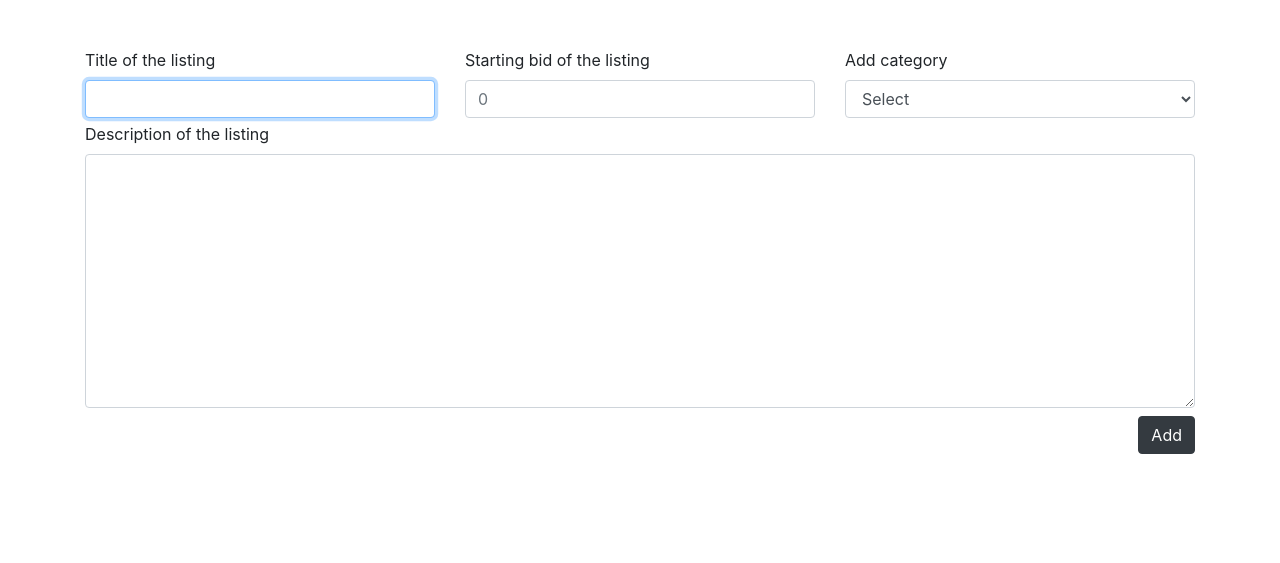
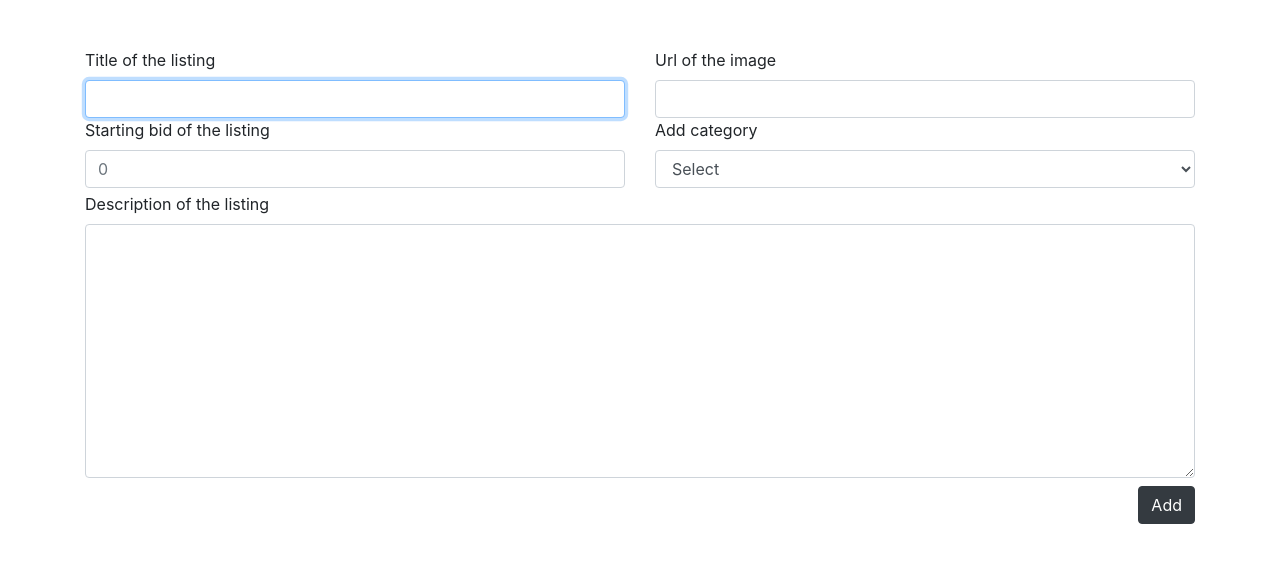
Before and after one commit to yogeshsingh101200/e-commerce, a Django app: page /create in a window 1280 px wide. Shown: the part 56-619 px from the top of the page. Run offline with Django 3.2, Linux system fonts and the light colour scheme; some libraries are stand-ins or nearby versions.

Commit message:
users can now add urls of item's image

```diff
--- a/auctions/templates/auctions/create.html
+++ b/auctions/templates/auctions/create.html
@@ -9,16 +9,22 @@ Create
     <form action="{% url 'auctions:create' %}" method="POST">
         {% csrf_token %}
         <div class="row">
-            <div class="col-md-4">
+            <div class="col-md-6">
                 <label for="title">Title of the listing</label>
                 <input type="text" name="title" class="form-control" id="title" autofocus autocomplete="off" required>
             </div>
-            <div class="col-md-4">
+            <div class="col-md-6">
+                <label for="url">Url of the image</label>
+                <input type="url" name="url" class="form-control" id="url" autocomplete="off">
+            </div>
+        </div>
+        <div class="row">
+            <div class="col-md-6">
                 <label for="bid">Starting bid of the listing</label>
                 <input type="number" name="initial_bid" class="form-control" id="bid" min="0" placeholder="0"
                     autocomplete="off" required>
             </div>
-            <div class="col-md-4">
+            <div class="col-md-6">
                 <label for="category">Add category</label>
                 <select id="category" class="form-control" name="category" required>
                     <option value="" selected disabled>Select</option>
--- a/auctions/views.py
+++ b/auctions/views.py
@@ -95,8 +95,9 @@ def create(request):
         description = data["description"]
         initial_bid = data["initial_bid"]
         category = data["category"]
+        url = data["url"]
         product = AuctionListing(user=request.user, title=title, description=description,
-                                 initial_bid=initial_bid, category=category)
+                                 initial_bid=initial_bid, category=category, imageURL=url)
         product.save()
         return HttpResponseRedirect(reverse("auctions:index"))
     return render(request, "auctions/create.html", {
@@ -138,7 +139,7 @@ def add_comment(request):
     return HttpResponseBadRequest(f"This method cannot handle method {request.method}", status=405)
 
 
-@ login_required
+@login_required
 def watchlist(request):
     """ Displays user watchlist and also adds/remove product to/from watchlist """
     if request.method == "POST":
```
Also changed, not shown: auctions/templates/auctions/index.html (+1 -7 lines), auctions/templates/auctions/product.html (+1 -7 lines).
